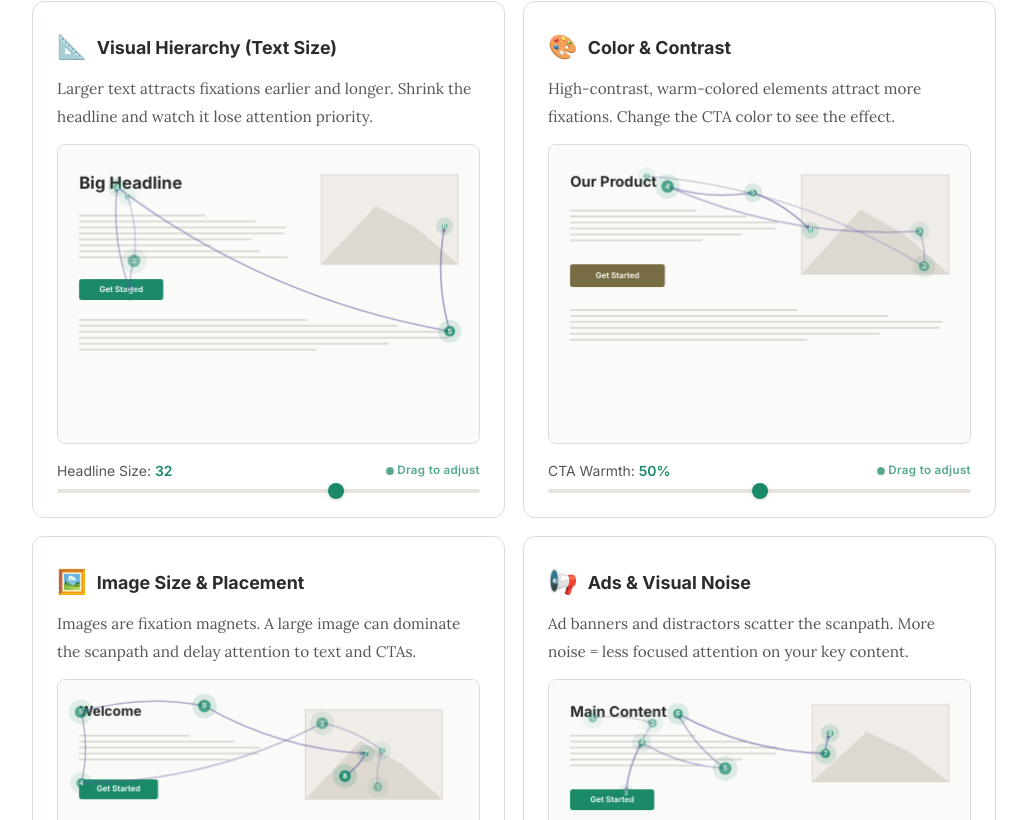
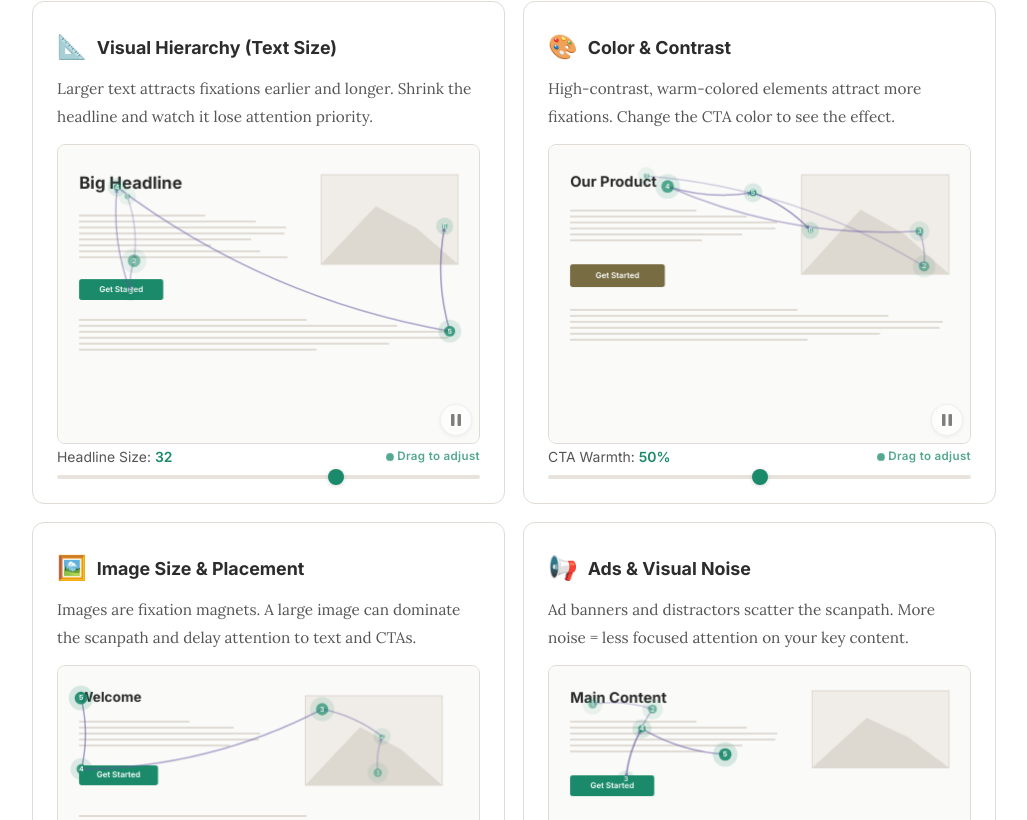
Before and after one commit to Belown/individual_blog, a React (Vite) app: page / in a window 1280 px wide. Shown: the part 5120-5940 px from the top of the page, without its empty margins (126-1153 px from the left). Built offline with nearby package versions, Linux system fonts and the light colour scheme.

Commit message:
feat: add play/pause button and functionality to FactorDemo component

```diff
--- a/src/components/FactorSection/FactorsSection.css
+++ b/src/components/FactorSection/FactorsSection.css
@@ -83,6 +83,35 @@ details[open] .fs-ref-chevron {
   transform: rotate(-90deg);
 }
 
+.fs-play-btn {
+  position: absolute;
+  bottom: 8px;
+  right: 8px;
+  width: 32px;
+  height: 32px;
+  border: 1px solid rgba(0, 0, 0, 0.08);
+  border-radius: 50%;
+  background: rgba(255, 255, 255, 0.85);
+  backdrop-filter: blur(6px);
+  -webkit-backdrop-filter: blur(6px);
+  color: var(--text-secondary);
+  cursor: pointer;
+  display: flex;
+  align-items: center;
+  justify-content: center;
+  opacity: 0.75;
+  box-shadow: 0 1px 4px rgba(0, 0, 0, 0.08);
+  transition: opacity 250ms ease, transform 150ms ease, box-shadow 200ms ease;
+}
+.fs-play-btn:hover {
+  opacity: 1;
+  transform: scale(1.08);
+  box-shadow: 0 2px 8px rgba(0, 0, 0, 0.12);
+}
+.fs-play-btn:active {
+  transform: scale(0.95);
+}
+
 @media (max-width: 680px) {
   .fs-demo-grid { padding: 0 16px; gap: 14px; }
 }
--- a/src/components/FactorSection/FactorsSection.jsx
+++ b/src/components/FactorSection/FactorsSection.jsx
@@ -7,6 +7,7 @@ function FactorDemo({ title, description, icon, paramLabel, paramMin, paramMax,
   const ref = useRef(null);
   const [val, setVal] = useState(defaultVal);
   const [visibleCount, setVisibleCount] = useState(0);
+  const [playing, setPlaying] = useState(true);
   const timerRef = useRef(null);
 
   const currentElements = useMemo(() => buildElements(val), [val, buildElements]);
@@ -16,11 +17,15 @@ function FactorDemo({ title, description, icon, paramLabel, paramMin, paramMax,
 
   useEffect(() => { setVisibleCount(0); }, [fixations]);
   useEffect(() => {
+    if (!playing) return;
     if (visibleCount < fixations.length) {
       timerRef.current = setTimeout(() => setVisibleCount(c => c + 1), visibleCount === 0 ? 250 : 420);
       return () => clearTimeout(timerRef.current);
     }
-  }, [visibleCount, fixations.length]);
+    // All fixations shown — pause, then restart the loop
+    timerRef.current = setTimeout(() => setVisibleCount(0), 1500);
+    return () => clearTimeout(timerRef.current);
+  }, [visibleCount, fixations.length, playing]);
 
   const draw = useCallback(() => {
     const canvas = ref.current;
@@ -61,7 +66,21 @@ function FactorDemo({ title, description, icon, paramLabel, paramMin, paramMax,
         <h4 style={{ margin: 0 }}>{title}</h4>
       </div>
       <p style={{ fontSize: '0.9rem', marginBottom: 14 }}>{description}</p>
-      <canvas ref={ref} className="demo-canvas" style={{ height: 300, marginBottom: 14 }} />
+      <div style={{ position: 'relative' }}>
+        <canvas ref={ref} className="demo-canvas" style={{ height: 300 }} />
+        <button
+          onClick={() => setPlaying(p => !p)}
+          title={playing ? 'Pause animation' : 'Play animation'}
+          className="fs-play-btn"
+          aria-label={playing ? 'Pause' : 'Play'}
+        >
+          <svg width="14" height="14" viewBox="0 0 14 14" fill="currentColor">
+            {playing
+              ? <><rect x="2" y="1" width="3.5" height="12" rx="1" /><rect x="8.5" y="1" width="3.5" height="12" rx="1" /></>
+              : <path d="M3 1.5a.8.8 0 0 1 1.2-.7l8.5 5.2a.8.8 0 0 1 0 1.4l-8.5 5.2A.8.8 0 0 1 3 12V1.5Z" />}
+          </svg>
+        </button>
+      </div>
       <div className="fs-slider-row">
         <div style={{ display: 'flex', justifyContent: 'space-between', alignItems: 'center' }}>
           <span className="fs-slider-label">
--- a/src/layout/Footer.jsx
+++ b/src/layout/Footer.jsx
@@ -14,6 +14,20 @@ export default function Footer() {
         }}>
           Built for DIET · ETH Zürich · 2026
         </p>
+        <p style={{
+          color: 'var(--text-light)', fontSize: '0.75rem', margin: '6px 0 0',
+          fontFamily: "'Inter', sans-serif",
+        }}>
+          Eye tracking powered by{' '}
+          <a
+            href="https://webgazer.cs.brown.edu/"
+            target="_blank"
+            rel="noopener noreferrer"
+            style={{ color: 'var(--text-muted)', textDecoration: 'underline' }}
+          >
+            WebGazer.js
+          </a>
+        </p>
       </div>
     </footer>
   );
```
